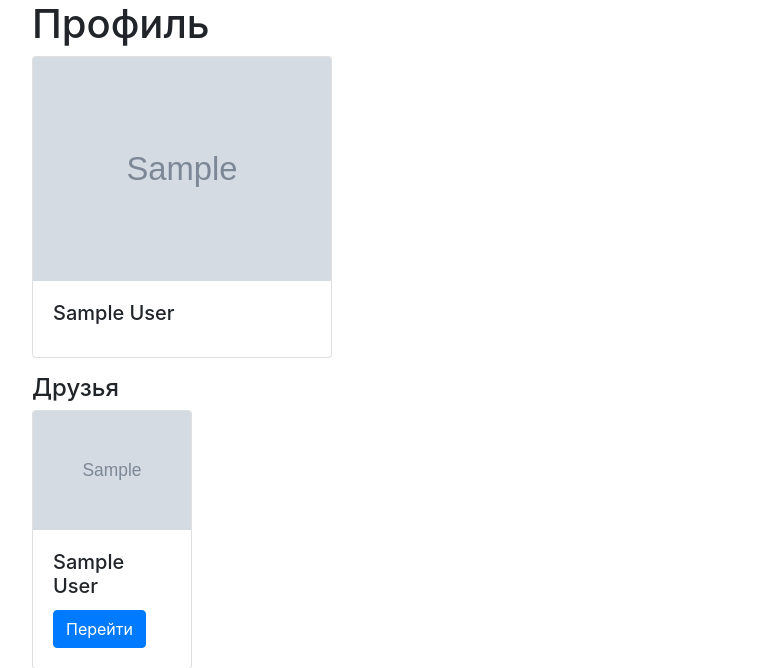
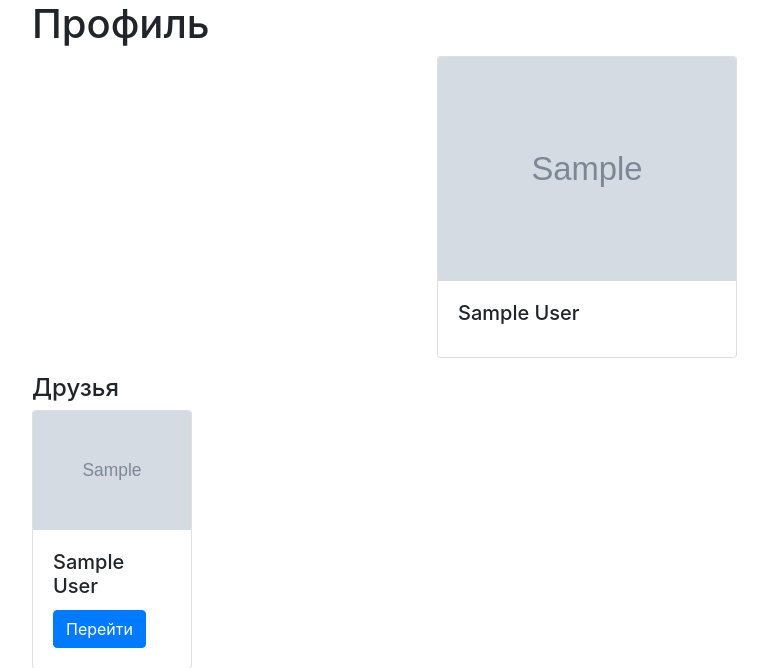
Before and after one commit to Elfreezy/authVK, a Flask app: template app/templates/profile.html in a window 1280 px wide. Shown: the top 668 px of the page, without its empty margins (53-821 px from the left). Run offline with Flask 2, Linux system fonts and the light colour scheme; a user stored in the database is signed in; tables that the repository leaves empty hold one stand-in row (values such as "Sample post"); the template is opened without the code that fills it: most values are stand-ins (such as "Sample title", 1, 10 or a date in 2020); grey boxes marked "Sample" are stand-in pictures; some libraries are stand-ins or nearby versions.

Commit message:
Update profile.html

```diff
--- a/app/templates/profile.html
+++ b/app/templates/profile.html
@@ -7,7 +7,7 @@
 
 {% block content %}
 
-<div class="row mx-auto">
+<div class="row mx-auto" style="display: block;">
     <div class"col-md-6 col-xl-3">
     <div class="card mx-auto" style="max-width:300px;">
       <img src="{{ current_user.image }}" class="card-img-top" alt="...">
```
